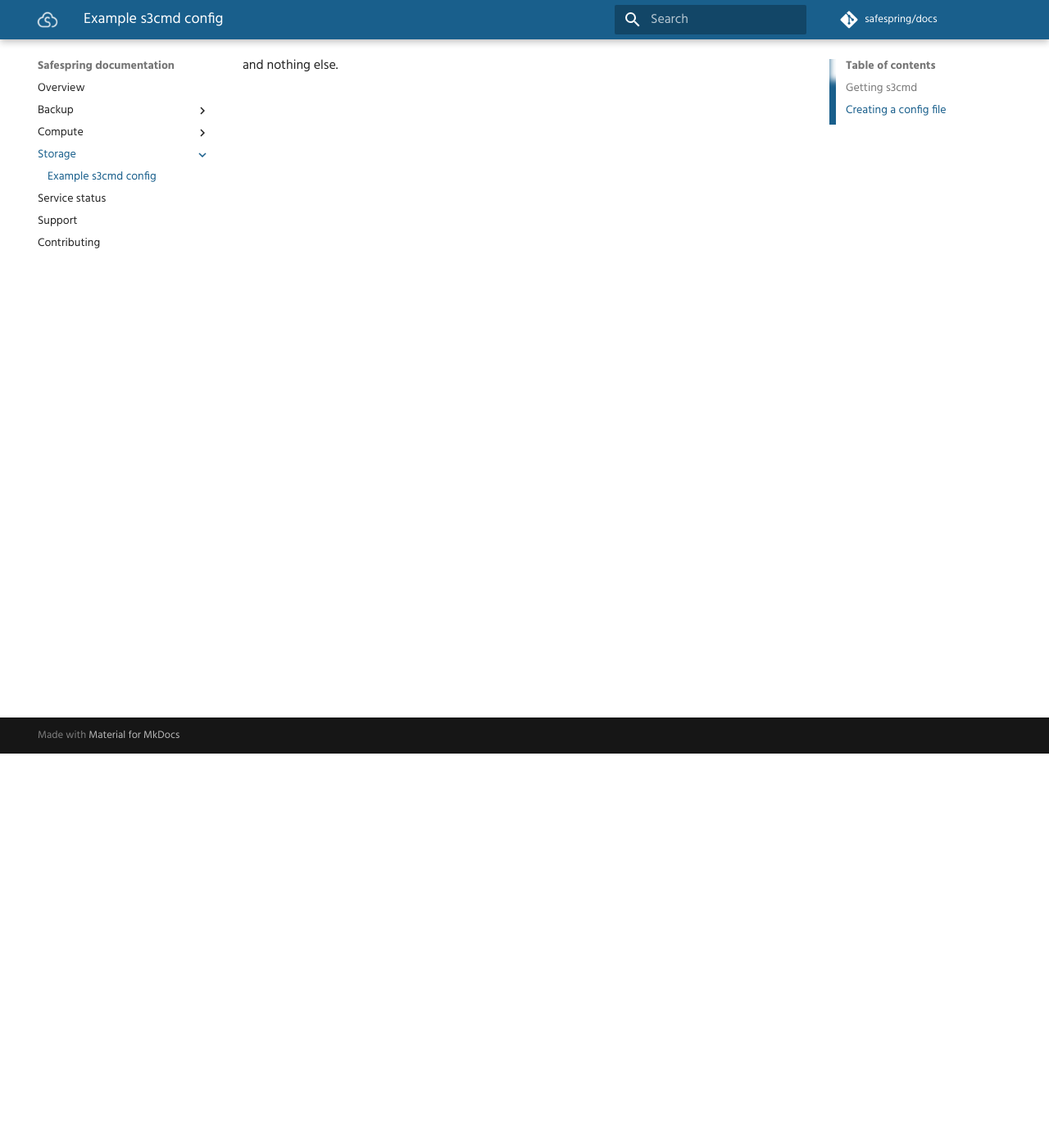
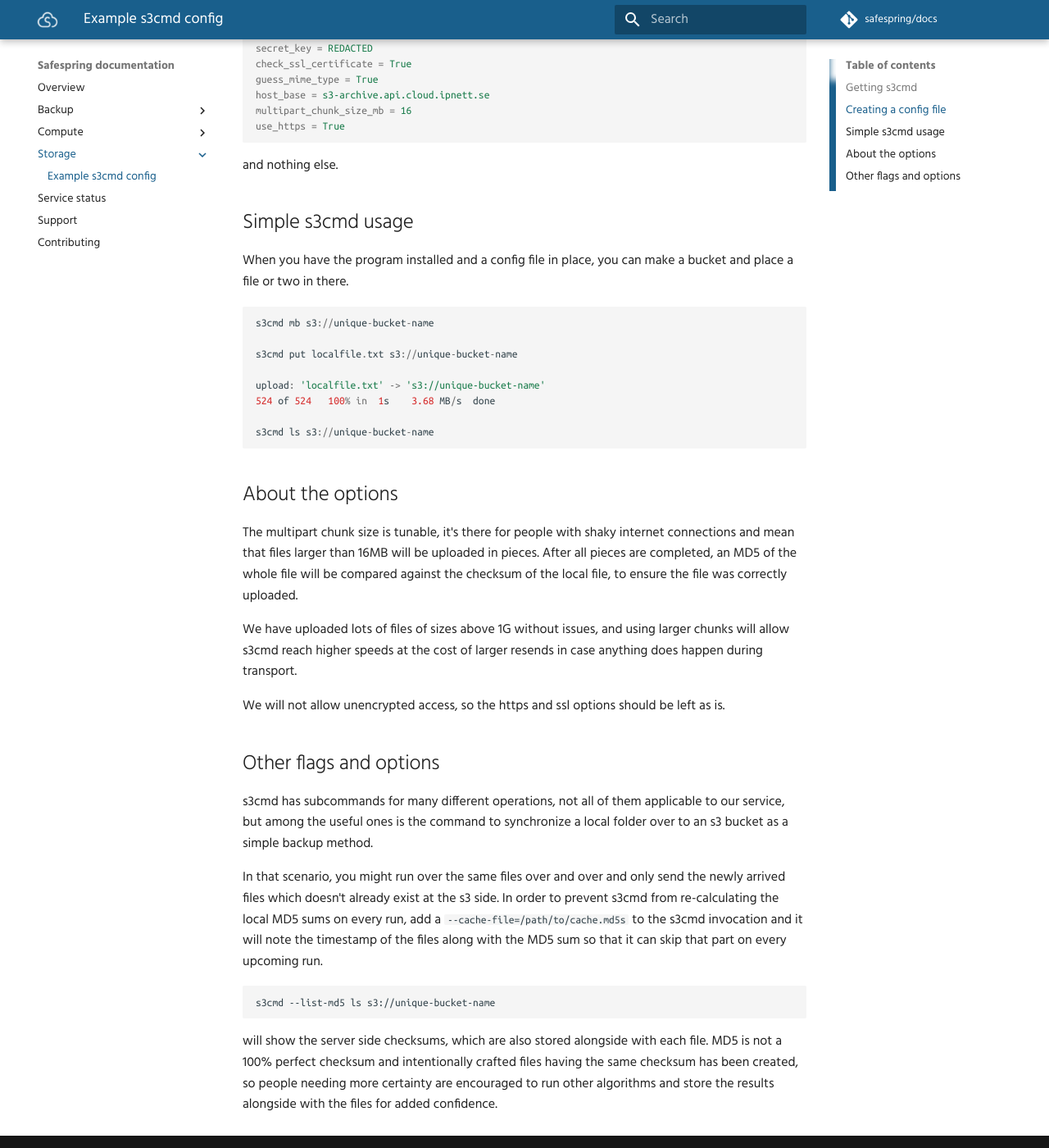
Before and after one commit to safespring/docs, an MkDocs documentation site: the page built from content/storage/s3cmd.md, in a window 1280 px wide and 1400 px high, scrolled down 481 px. Shown: the whole window at 82% size. Built offline with MkDocs 1.6.1 and Material for MkDocs 9.7.7, drawn with Linux system fonts in a browser that asks for light colours; comment, search, counter and statistics services are not loaded; old or Windows-style settings are respelled for this version of MkDocs; some of the changed text lies outside the part shown.

Commit message:
details about flags and options

````diff
--- a/content/storage/s3cmd.md
+++ b/content/storage/s3cmd.md
@@ -8,16 +8,51 @@
 
 s3cmd can be told to output a file containing all options in their current state, but it holds a lot of unneeded information so a simple start config could be as short as:
 
-$HOME/.s3cfg
+$HOME/.s3cfg:
 
-```[default]
-access_key = REDACTED
-secret_key = REDACTED
-check_ssl_certificate = True
-guess_mime_type = True
-host_base = s3-archive.api.cloud.ipnett.se
-multipart_chunk_size_mb = 16
-use_https = True
-```
+    [default]
+    access_key = REDACTED
+    secret_key = REDACTED
+    check_ssl_certificate = True
+    guess_mime_type = True
+    host_base = s3-archive.api.cloud.ipnett.se
+    multipart_chunk_size_mb = 16
+    use_https = True
 
 and nothing else.
+
+## Simple s3cmd usage
+
+When you have the program installed and a config file in place, you can make a bucket and place a file or two in there.
+
+    s3cmd mb s3://unique-bucket-name
+
+    s3cmd put localfile.txt s3://unique-bucket-name
+
+    upload: 'localfile.txt' -> 's3://unique-bucket-name'
+    524 of 524   100% in  1s    3.68 MB/s  done
+
+    s3cmd ls s3://unique-bucket-name
+
+
+## About the options
+
+The multipart chunk size is tunable, it's there for people with shaky internet connections and mean that files larger than 16MB will be uploaded in pieces.
+After all pieces are completed, an MD5 of the whole file will be compared against the checksum of the local file, to ensure the file was correctly uploaded.
+
+We have uploaded lots of files of sizes above 1G without issues, and using larger chunks will allow s3cmd reach higher speeds at the cost of larger resends in case anything does happen during transport.
+
+We will not allow unencrypted access, so the https and ssl options should be left as is.
+
+## Other flags and options
+
+s3cmd has subcommands for many different operations, not all of them applicable to our service, but among the useful ones is the command to synchronize a local folder over to an s3 bucket as a simple backup method.
+
+In that scenario, you might run over the same files over and over and only send the newly arrived files which doesn't already exist at the s3 side.
+In order to prevent s3cmd from re-calculating the local MD5 sums on every run, add a
+```--cache-file=/path/to/cache.md5s``` to the s3cmd invocation and it will note the timestamp of the files along with the MD5 sum so that it can skip that part on every upcoming run.
+
+    s3cmd --list-md5 ls s3://unique-bucket-name
+
+will show the server side checksums, which are also stored alongside with each file.
+MD5 is not a 100% perfect checksum and intentionally crafted files having the same checksum has been created, so people needing more certainty are encouraged to run other algorithms and store the results alongside with the files for added confidence.
````
